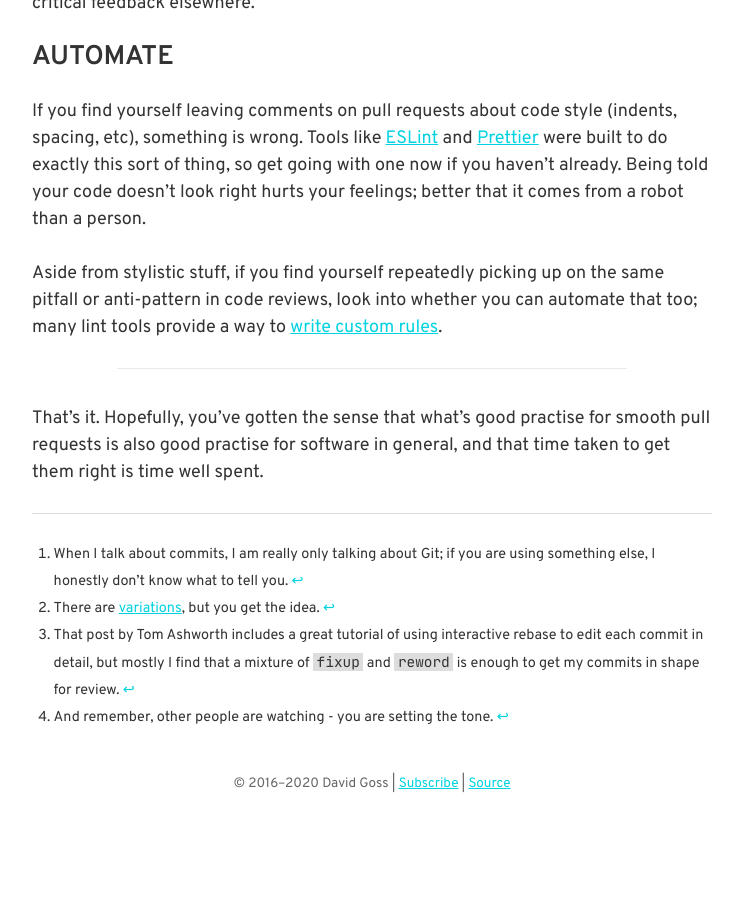
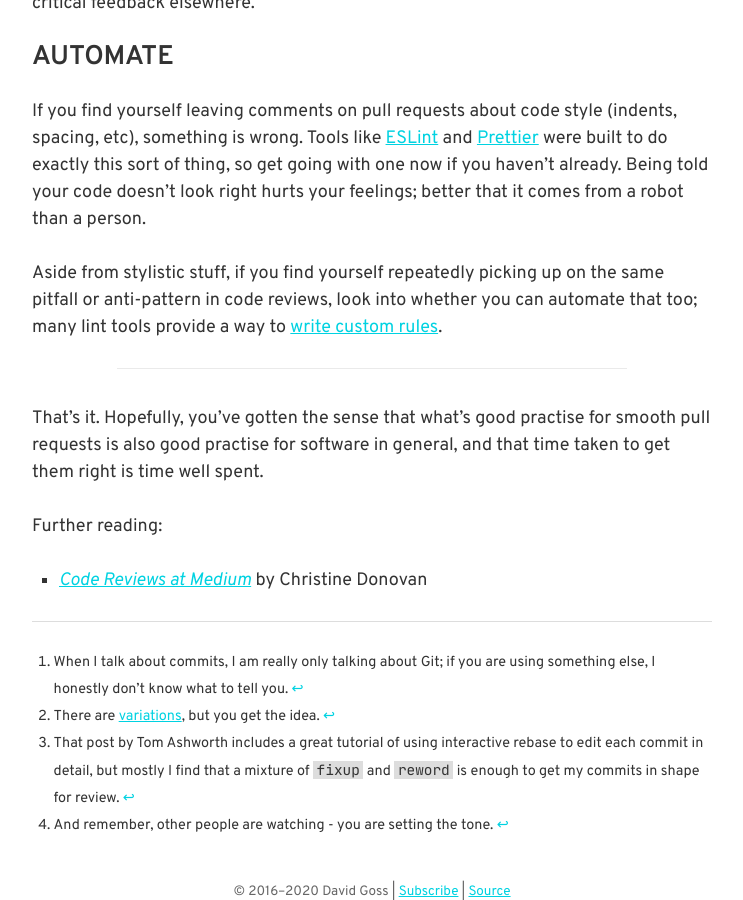
Before and after one commit to davidjgoss/davidjgoss.co, a Jekyll site: the page built from blog/_posts/2019-09-03-better-pull-requests.md, in a window 1280 px wide and 900 px high, scrolled down 4154 px. Shown: the whole window, without its empty margins (268-1011 px from the left). Built offline with Jekyll 4.4.1, drawn with Linux system fonts in a browser that asks for light colours; before the commit the page ends 4946 px from its top, so only the background shows below that.

Commit message:
add further reading link to prs post

```diff
--- a/blog/_posts/2019-09-03-better-pull-requests.md
+++ b/blog/_posts/2019-09-03-better-pull-requests.md
@@ -105,3 +105,7 @@ Aside from stylistic stuff, if you find yourself repeatedly picking up on the sa
 - - -
 
 That's it. Hopefully, you've gotten the sense that what's good practise for smooth pull requests is also good practise for software in general, and that time taken to get them right is time well spent.
+
+Further reading:
+
+- [_Code Reviews at Medium_](https://medium.engineering/code-reviews-at-medium-bed2c0dce13a) by Christine Donovan
```
